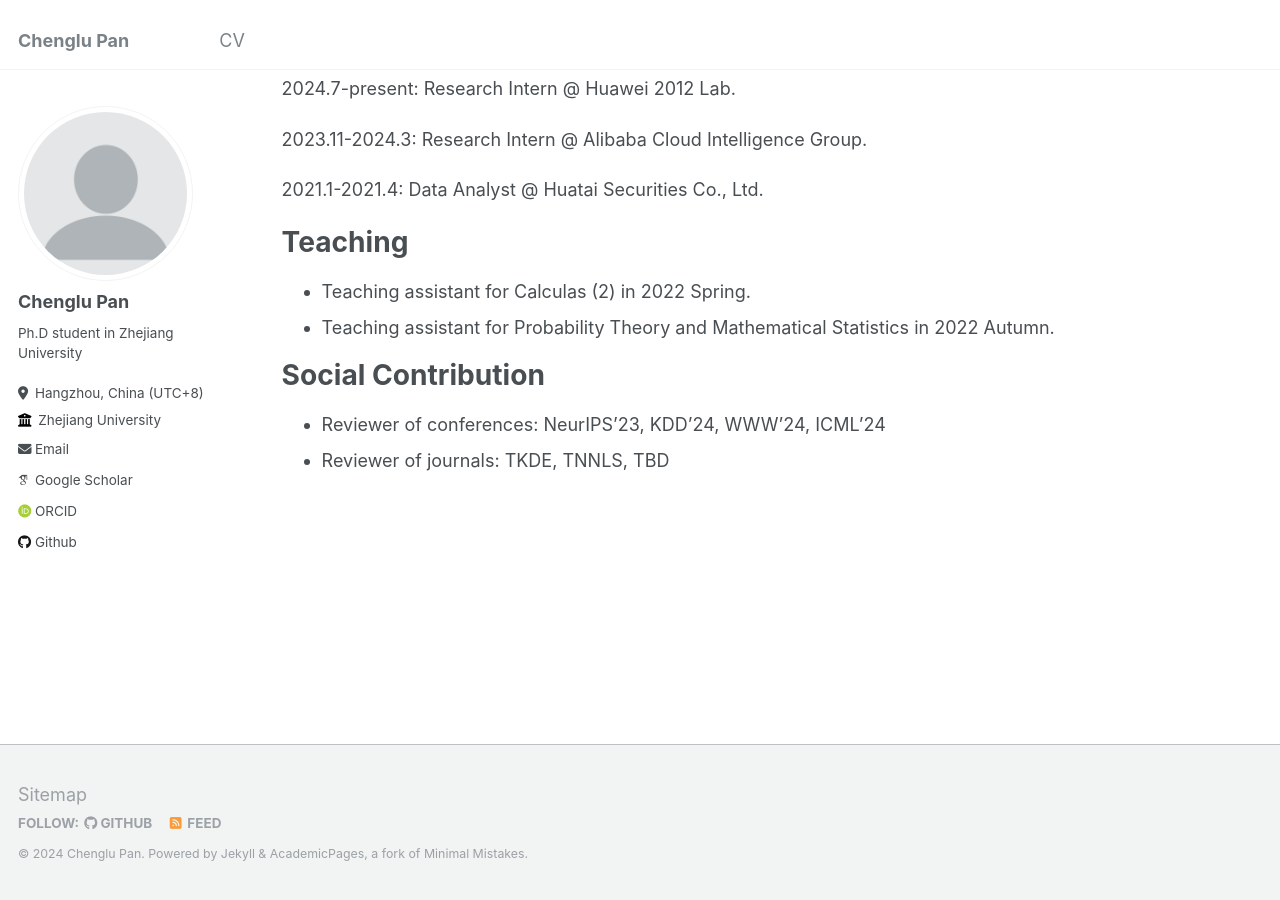
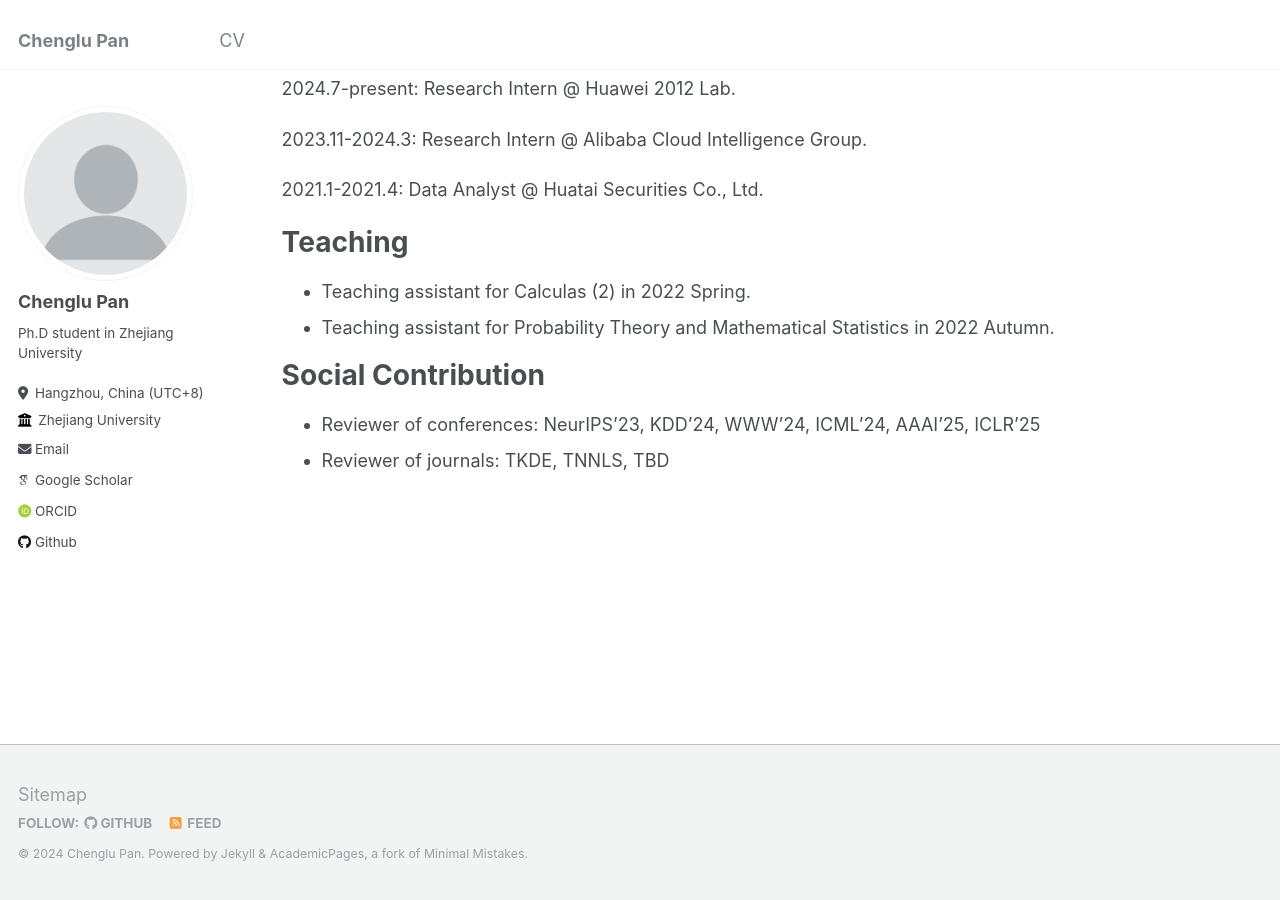
Before and after one commit to Chenglu0426/Chenglu0426.github.io, a Jekyll site: the page built from _pages/cv.md, in a window 1280 px wide and 900 px high, scrolled down 554 px. Built offline with Jekyll 4.4.1, drawn with Linux system fonts in a browser that asks for light colours; some web fonts are replaced.

Commit message:
Update cv.md

```diff
--- a/_pages/cv.md
+++ b/_pages/cv.md
@@ -40,5 +40,5 @@ Teaching
 
 Social Contribution
 =====
-* Reviewer of conferences: NeurIPS'23, KDD'24, WWW'24, ICML'24
+* Reviewer of conferences: NeurIPS'23, KDD'24, WWW'24, ICML'24, AAAI'25, ICLR'25
 * Reviewer of journals: TKDE, TNNLS, TBD
```
